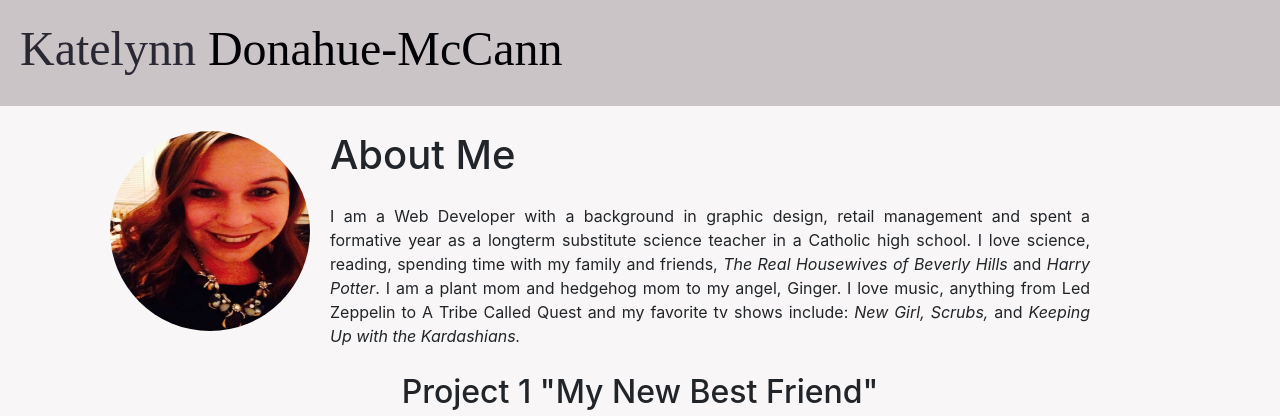
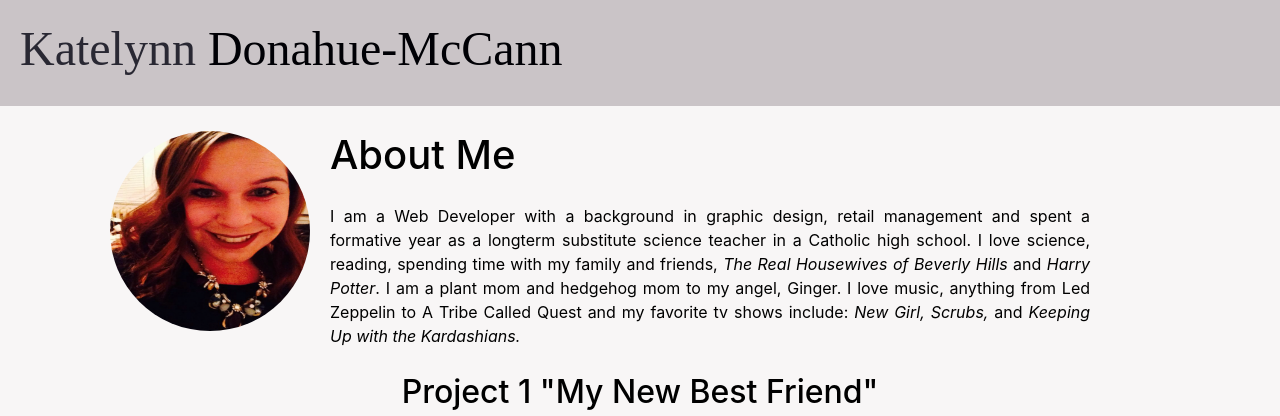
Before and after one commit to katelynndonahue/My-Portfolio, a plain HTML site: page index.html in a window 1280 px wide. Shown: the top 416 px of the page. Drawn offline with nearby package versions, Linux system fonts and the light colour scheme; grey boxes are pictures that could not be loaded.

Commit message:
edits to style.css

```diff
--- a/assets/style.css
+++ b/assets/style.css
@@ -10,7 +10,9 @@ body {
     background-repeat: no-repeat;
     background-attachment: fixed;
     background-position: center;
+    background-image: opacity: .5;
     text-align:justify;
+    color: black;
 
 }
 
```
